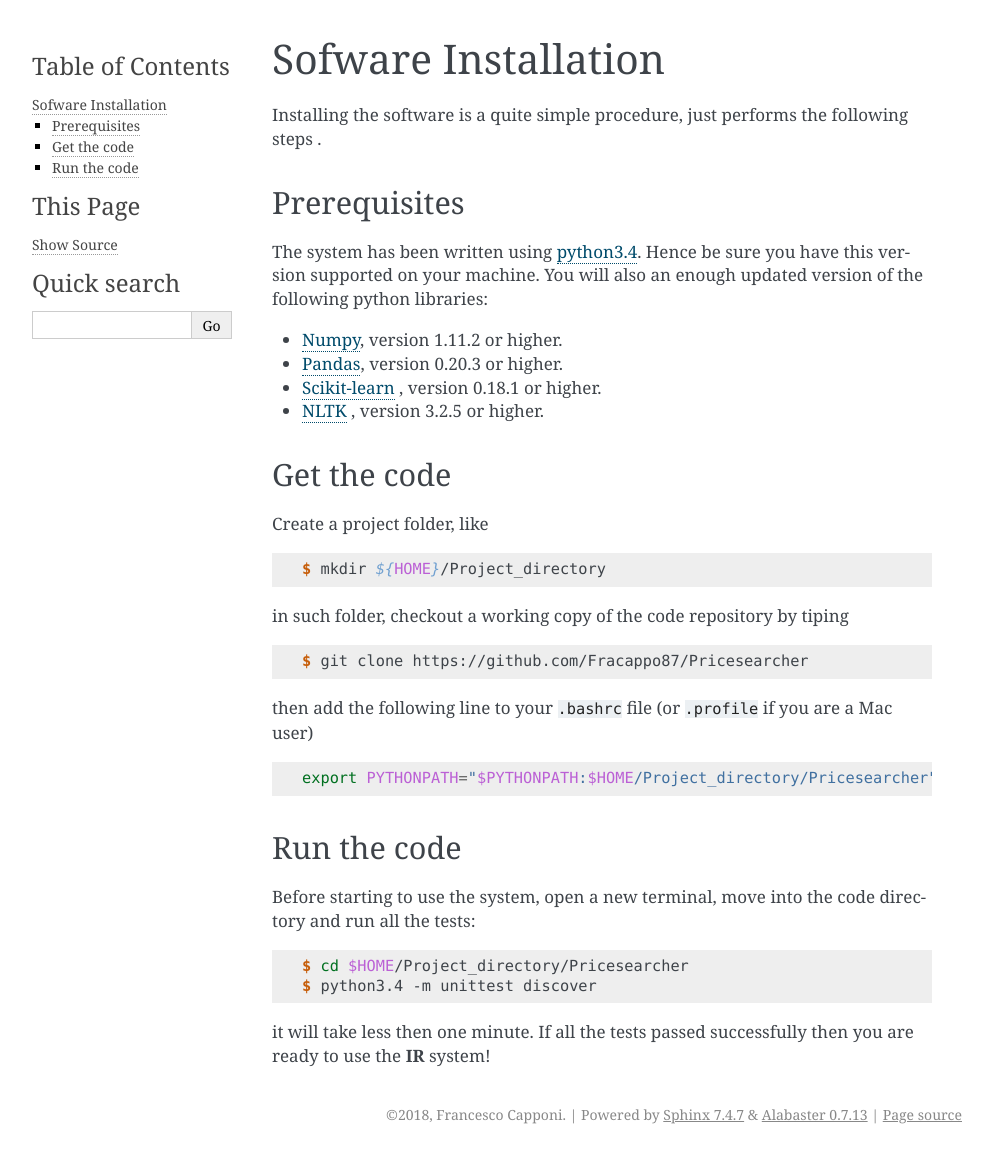
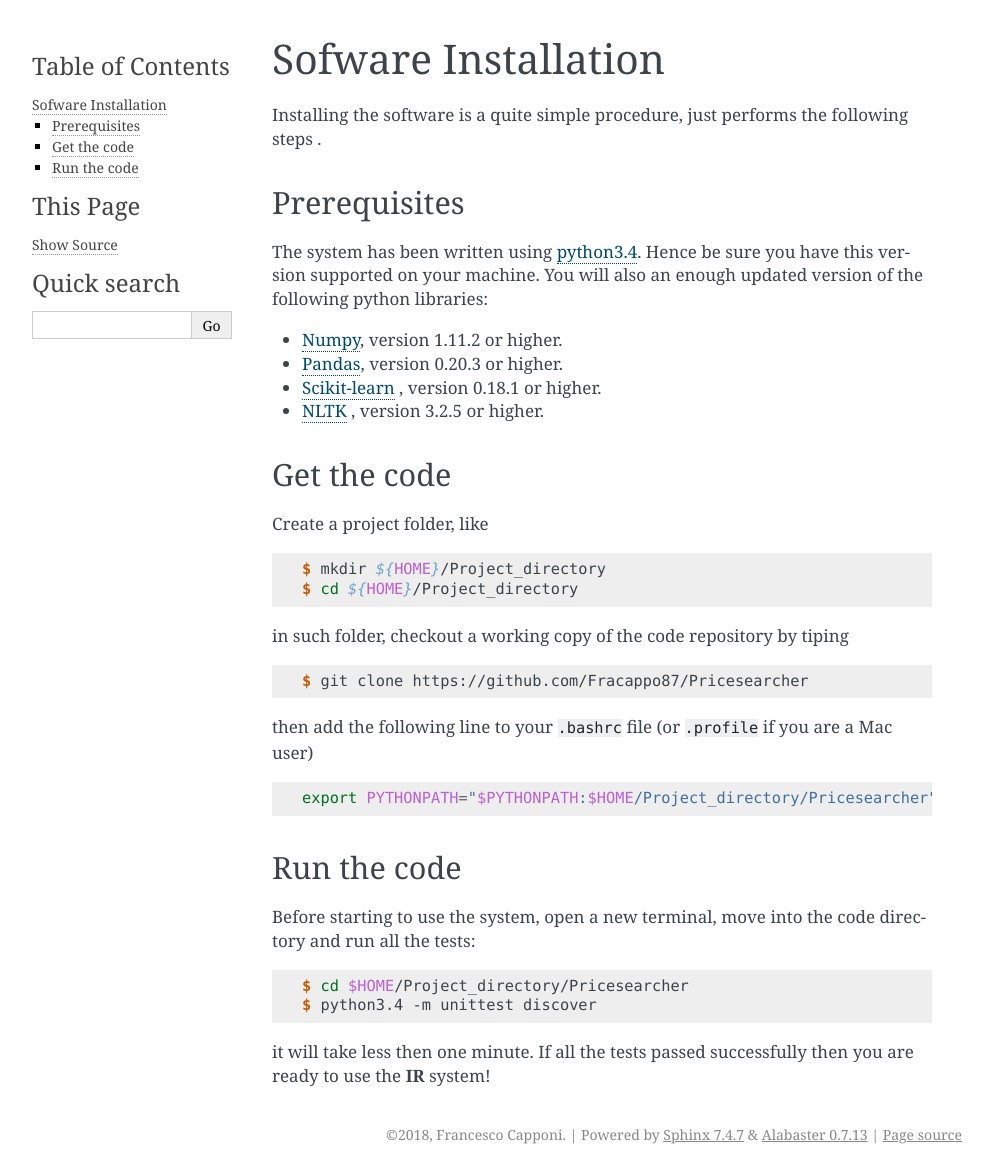
Before and after one commit to Fracappo87/Pricesearcher, a Sphinx documentation site: the page built from doc/source/software_installation_guide.rst, in a window 1280 px wide. Shown: the whole page, without its empty margins (148-1141 px from the left). Built offline with Sphinx 7.4.7, drawn with Linux system fonts in a browser that asks for light colours.

Commit message:
Few small amendment

```diff
--- a/doc/source/software_installation_guide.rst
+++ b/doc/source/software_installation_guide.rst
@@ -22,6 +22,7 @@ Create a project folder, like
 .. code-block:: console
 
    $ mkdir ${HOME}/Project_directory
+   $ cd ${HOME}/Project_directory
 
 in such folder, checkout a working copy of the code repository by tiping
 
```
